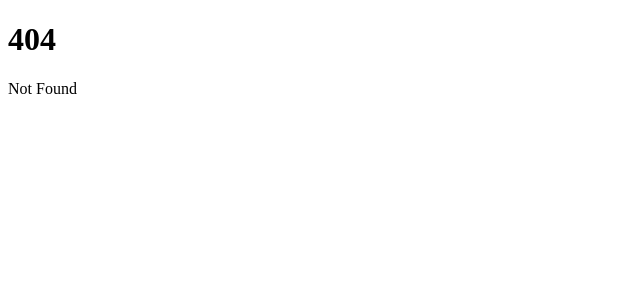
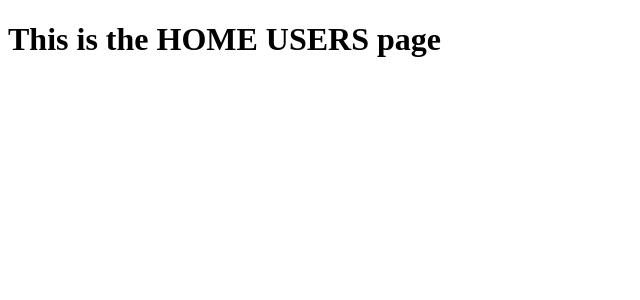
Before and after one commit to ferlobo1985/UDMY-Sveltekit-basics, a SvelteKit app: page /users in a window 1280 px wide. Before the commit this address had no page. Shown: the top 300 px of the page, without its empty margins (0-640 px from the left). Built offline with nearby package versions, Linux system fonts and the light colour scheme.

Commit message:
02-Routing
02-Routing

```diff
--- /dev/null
+++ b/src/routes/contact/+page.svelte
@@ -0,0 +1 @@
+<h1>This is the contact page</h1>
--- /dev/null
+++ b/src/routes/users/+page.svelte
@@ -0,0 +1 @@
+<h1>This is the HOME USERS page</h1>
--- /dev/null
+++ b/src/routes/users/user/+page.svelte
@@ -0,0 +1 @@
+<h1>This is the SINGLE USER page</h1>
```
